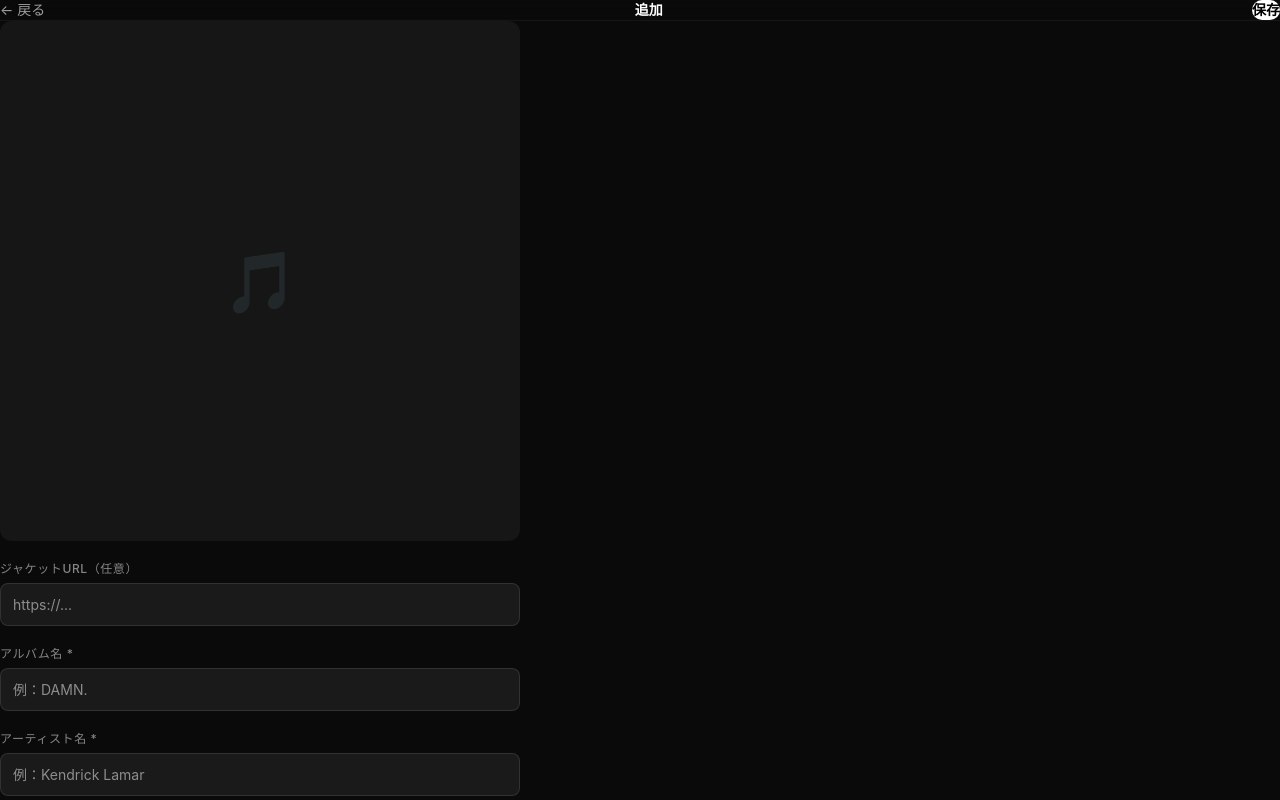
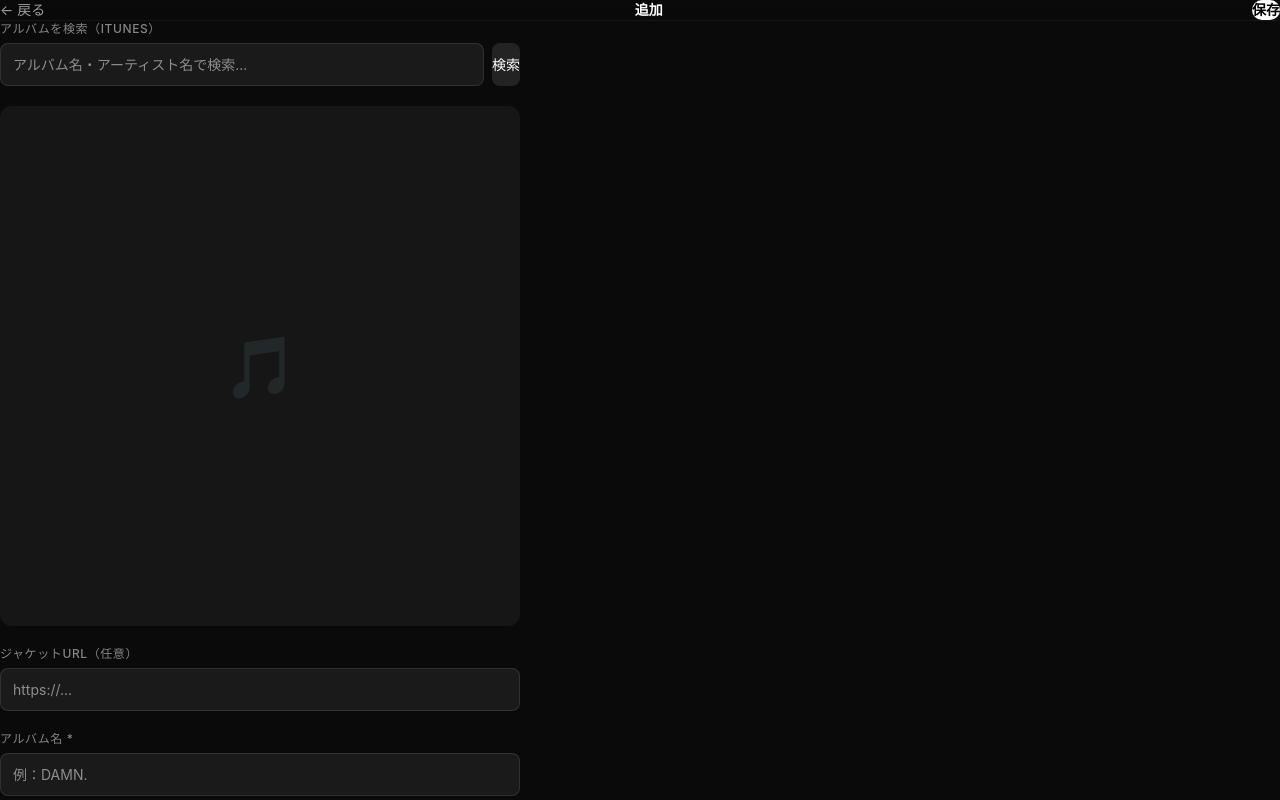
Before and after one commit to taqwq/replay, a React (Vite) app: page /add in a window 1280 px wide. Shown: the top 800 px of the page. Built offline with nearby package versions, Linux system fonts and the light colour scheme.

Commit message:
feat: iTunes Search API でアルバム自動検索・入力補完

```diff
--- a/src/pages/AlbumForm.jsx
+++ b/src/pages/AlbumForm.jsx
@@ -1,7 +1,8 @@
-import { useState, useEffect } from 'react'
+import { useState, useEffect, useRef } from 'react'
 import { useNavigate, useParams } from 'react-router-dom'
 import { addAlbum, updateAlbum, getAlbumById } from '../storage'
 import { GENRES } from '../constants'
+import { searchAlbums } from '../utils/itunes'
 
 const EMPTY = { title: '', artist: '', coverUrl: '', rating: 5, genre: 'Pop', note: '' }
 
@@ -11,6 +12,13 @@ export default function AlbumForm({ mode }) {
   const [form, setForm] = useState(EMPTY)
   const [errors, setErrors] = useState({})
 
+  // iTunes検索
+  const [query, setQuery] = useState('')
+  const [results, setResults] = useState([])
+  const [searching, setSearching] = useState(false)
+  const [searchError, setSearchError] = useState('')
+  const searchRef = useRef(null)
+
   useEffect(() => {
     if (mode === 'edit' && id) {
       const album = getAlbumById(id)
@@ -18,8 +26,47 @@ export default function AlbumForm({ mode }) {
     }
   }, [mode, id])
 
+  // 検索欄の外クリックで候補を閉じる
+  useEffect(() => {
+    function handleClick(e) {
+      if (searchRef.current && !searchRef.current.contains(e.target)) {
+        setResults([])
+      }
+    }
+    document.addEventListener('mousedown', handleClick)
+    return () => document.removeEventListener('mousedown', handleClick)
+  }, [])
+
   function set(field, value) {
     setForm(f => ({ ...f, [field]: value }))
+  }
+
+  async function handleSearch() {
+    if (!query.trim()) return
+    setSearching(true)
+    setSearchError('')
+    setResults([])
+    try {
+      const items = await searchAlbums(query)
+      if (items.length === 0) setSearchError('見つかりませんでした')
+      else setResults(items)
+    } catch {
+      setSearchError('検索に失敗しました')
+    } finally {
+      setSearching(false)
+    }
+  }
+
+  function handleSelect(item) {
+    setForm(f => ({
+      ...f,
+      title: item.title,
+      artist: item.artist,
+      coverUrl: item.coverUrl,
+      genre: mapGenre(item.genre),
+    }))
+    setResults([])
+    setQuery('')
   }
 
   function validate() {
@@ -32,7 +79,6 @@ export default function AlbumForm({ mode }) {
   function handleSave() {
     const e = validate()
     if (Object.keys(e).length > 0) { setErrors(e); return }
-
     if (mode === 'edit') {
       updateAlbum(id, form)
       navigate(`/album/${id}`)
@@ -64,6 +110,55 @@ export default function AlbumForm({ mode }) {
       </div>
 
       <div className="max-w-[520px] mx-auto px-4 py-6 flex flex-col gap-5">
+
+        {/* iTunes検索 */}
+        <div ref={searchRef} className="relative flex flex-col gap-1.5">
+          <label className="text-white/50 text-xs font-medium uppercase tracking-wider">
+            アルバムを検索（iTunes）
+          </label>
+          <div className="flex gap-2">
+            <input
+              type="text"
+              value={query}
+              onChange={e => setQuery(e.target.value)}
+              onKeyDown={e => e.key === 'Enter' && handleSearch()}
+              placeholder="アルバム名・アーティスト名で検索..."
+              className="input-base flex-1"
+            />
+            <button
+              onClick={handleSearch}
+              disabled={searching}
+              className="px-4 py-2 bg-white/10 hover:bg-white/20 text-white text-sm rounded-lg transition disabled:opacity-40 whitespace-nowrap"
+            >
+              {searching ? '...' : '検索'}
+            </button>
+          </div>
+          {searchError && <p className="text-white/40 text-xs">{searchError}</p>}
+
+          {/* 検索結果ドロップダウン */}
+          {results.length > 0 && (
+            <div className="absolute top-full left-0 right-0 mt-1 bg-[#1a1a1a] border border-white/10 rounded-xl overflow-hidden z-20 shadow-xl max-h-72 overflow-y-auto">
+              {results.map((item, i) => (
+                <button
+                  key={i}
+                  onClick={() => handleSelect(item)}
+                  className="w-full flex items-center gap-3 px-3 py-2.5 hover:bg-white/5 transition text-left"
+                >
+                  {item.coverUrl ? (
+                    <img src={item.coverUrl} alt="" className="w-10 h-10 rounded object-cover flex-shrink-0" />
+                  ) : (
+                    <div className="w-10 h-10 rounded bg-white/10 flex-shrink-0" />
+                  )}
+                  <div className="min-w-0">
+                    <p className="text-white text-sm font-medium truncate">{item.title}</p>
+                    <p className="text-white/50 text-xs truncate">{item.artist}</p>
+                  </div>
+                </button>
+              ))}
+            </div>
+          )}
+        </div>
+
         {/* ジャケットプレビュー */}
         <div className="aspect-square w-full rounded-xl overflow-hidden bg-white/5 flex items-center justify-center">
           {form.coverUrl ? (
@@ -175,3 +270,20 @@ function Field({ label, error, children }) {
     </div>
   )
 }
+
+// iTunesのジャンル名をアプリのジャンルリストにマッピング
+function mapGenre(itunesGenre) {
+  const g = itunesGenre?.toLowerCase() ?? ''
+  if (g.includes('pop')) return 'Pop'
+  if (g.includes('rock')) return 'Rock'
+  if (g.includes('hip-hop') || g.includes('hip hop') || g.includes('rap')) return 'Hip-Hop'
+  if (g.includes('r&b') || g.includes('soul')) return 'R&B'
+  if (g.includes('electronic') || g.includes('dance')) return 'Electronic'
+  if (g.includes('jazz')) return 'Jazz'
+  if (g.includes('classical')) return 'Classical'
+  if (g.includes('alternative') || g.includes('indie')) return 'Alternative'
+  if (g.includes('j-pop') || g.includes('japanese')) return 'J-Pop'
+  if (g.includes('k-pop') || g.includes('korean')) return 'K-Pop'
+  if (g.includes('anime') || g.includes('game')) return 'Anime/Game'
+  return 'Other'
+}
--- /dev/null
+++ b/src/utils/itunes.js
@@ -0,0 +1,13 @@
+export async function searchAlbums(query) {
+  const url = `https://itunes.apple.com/search?term=${encodeURIComponent(query)}&entity=album&limit=12&media=music`
+  const res = await fetch(url)
+  const data = await res.json()
+
+  return data.results.map(item => ({
+    title: item.collectionName,
+    artist: item.artistName,
+    // 100x100のURLを600x600に置換して高解像度を取得
+    coverUrl: item.artworkUrl100?.replace('100x100', '600x600') ?? '',
+    genre: item.primaryGenreName ?? 'Other',
+  }))
+}
```
